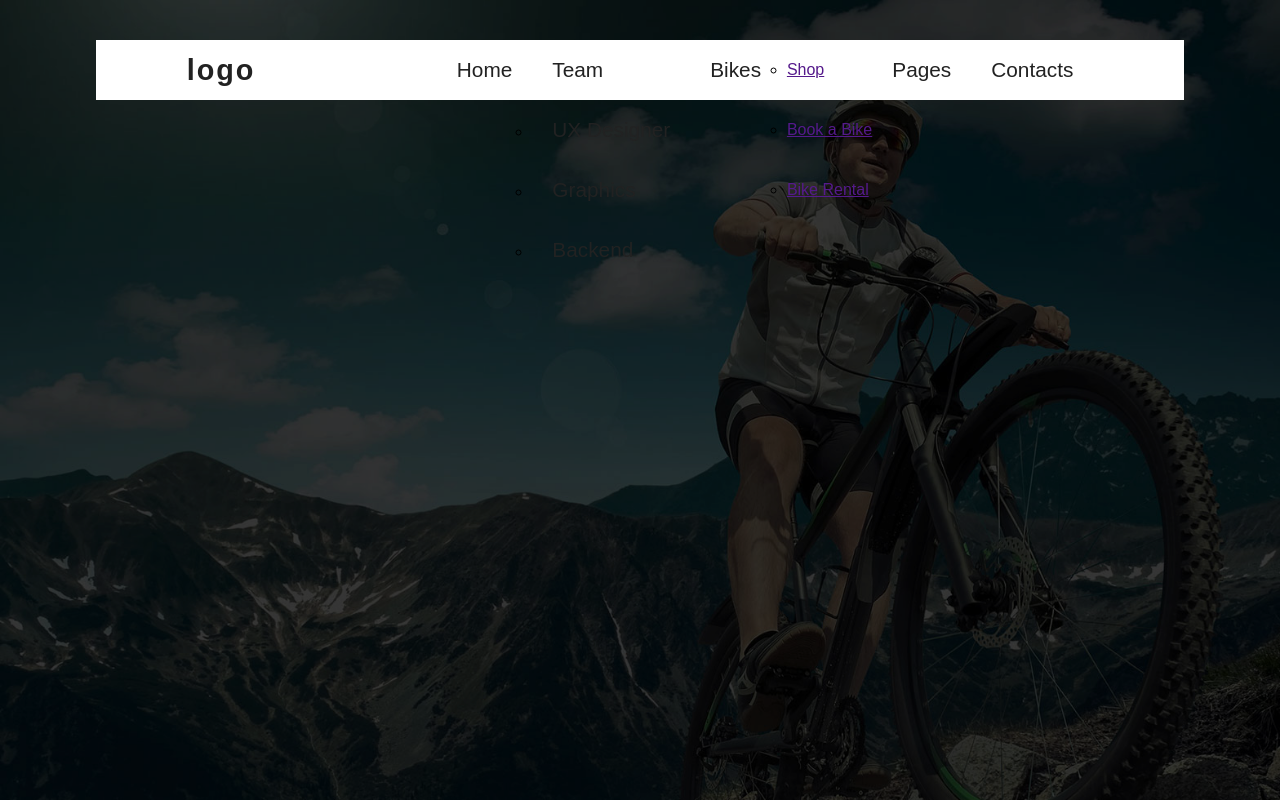
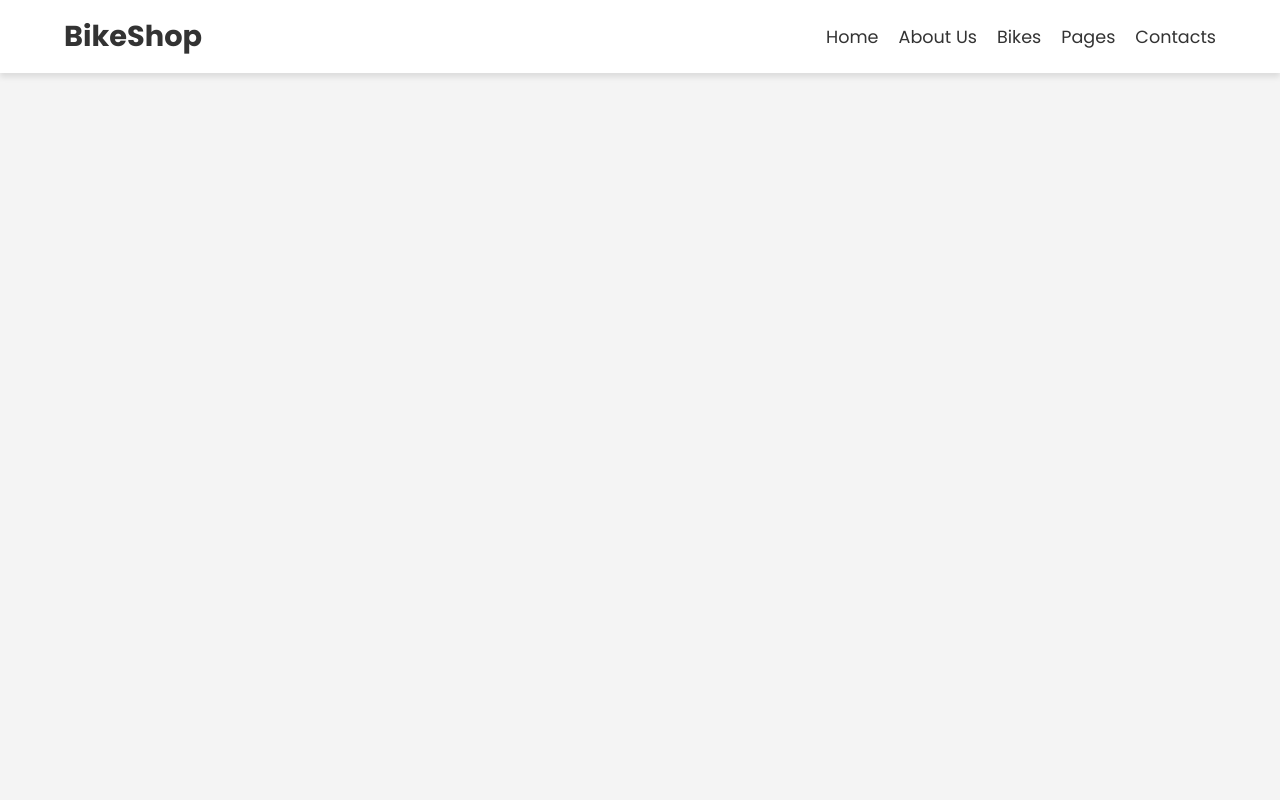
Before and after one commit to cazorladev/BicycleShop, a plain HTML site: page index.html in a window 1280 px wide. Drawn offline with Linux system fonts and the light colour scheme.

Commit message:
Navbar Avance 2

```diff
--- a/assets/css/styles.css
+++ b/assets/css/styles.css
@@ -2,70 +2,101 @@
   margin: 0;
   padding: 0;
   box-sizing: border-box;
-  font-family: Arial, sans-serif;
-}
-body{
-  display: flex;
-  justify-content: center;
+  font-family: 'Poppins', sans-serif;
 }
 
-section {
-  position: absolute;
-  width: 100%;
-  min-height: 100vh;
-  background: url(/assets/img/bg-slide1b.jpg) center no-repeat;
-  z-index: -1;
-  background-size: cover;
-  filter: brightness(50%);
+body {
+  background-color: #f4f4f4;
 }
 
-.navbar{
-  width: 85%;
-  position: relative;
-  background: #fff;
-  display: flex;
-  justify-content: space-around;
-  height: 60px;
-  line-height: 60px;
-  top: 40px;
+.navbar {
+  background-color: #fff;
+  box-shadow: 0 4px 6px rgba(0, 0, 0, 0.1);
+  padding: 15px 0;
+  position: fixed;
+  width: 100%;
+  top: 0;
+  left: 0;
+  z-index: 1000;
 }
 
-.logo{
-  font-size: 1.8em;
-  font-weight: 800;
-  text-decoration: none;
-  letter-spacing: 2px;
-  color: #222 ;
+.container {
+  width: 90%;
+  max-width: 1200px;
+  margin: 0 auto;
+  display: flex;
+  justify-content: space-between;
+  align-items: center;
 }
 
-.nav-menu{
-  display: flex;
-  position: relative;
-  list-style: none;
+.logo {
+  font-size: 1.8em;
+  font-weight: 700;
+  color: #333;
+  text-decoration: none;
 }
 
-.nav-menu .nav-item a{
-   height: 100%;
-   display: block;
-   color: #222;
-   padding: 0 20px;
-   text-decoration: none;
-   font-size: 1.3em;
-   font-weight: 500;
+.nav-menu {
+  list-style: none;
+  display: flex;
+  gap: 20px;
 }
 
-.nav-menu .nav-item:hover a{
-  color: #fff;
-  background: #03c04a;
-
+.nav-item a {
+  text-decoration: none;
+  color: #333;
+  font-size: 1.1em;
+  transition: color 0.3s ease;
 }
 
-.nav-menu .nav-item a i{
-  rotate: 0deg;
-  display: inline-block;
-  transition: 0.3s ease;
+.nav-item a:hover {
+  color: #03c04a;
 }
 
+.dropdown-menu {
+  display: none;
+  position: absolute;
+  background-color: #fff;
+  box-shadow: 0px 4px 6px rgba(0, 0, 0, 0.1);
+  list-style: none;
+  padding: 10px;
+}
+
+.dropdown:hover .dropdown-menu {
+  display: block;
+}
+
+.menu-toggle {
+  display: none;
+  font-size: 1.5em;
+  background: none;
+  border: none;
+  cursor: pointer;
+}
+
+@media (max-width: 768px) {
+  .nav-menu {
+    display: none;
+    flex-direction: column;
+    position: absolute;
+    top: 60px;
+    left: 0;
+    width: 100%;
+    background-color: #fff;
+    box-shadow: 0 4px 6px rgba(0, 0, 0, 0.1);
+  }
+
+  .nav-menu.show {
+    display: flex;
+  }
+
+  .menu-toggle {
+    display: block;
+  }
+}
+
+
+/*
 .poppins-regular {
   font-family: "Poppins", serif;
   font-weight: 400;
@@ -94,4 +125,4 @@ section {
   font-family: "Poppins", serif;
   font-weight: 800;
   font-style: normal;
-}
+} */
--- a/assets/js/main.js
+++ b/assets/js/main.js
@@ -0,0 +1,13 @@
+// document.addEventListener("DOMContentLoaded", () => {
+//   const menuToggle = document.querySelector(".menu-toggle");
+//   const navMenu = document.querySelector(".nav-menu");
+
+//   menuToggle.addEventListener("click", () => {
+//     navMenu.classList.toggle("active");
+//   });
+// });
+
+
+document.querySelector('.menu-toggle').addEventListener('click', () => {
+  document.querySelector('.nav-menu').classList.toggle('show');
+});
--- a/index.html
+++ b/index.html
@@ -17,34 +17,28 @@
       href="https://fonts.googleapis.com/css2?family=Poppins:wght@400;500;600;700;800&display=swap"
       rel="stylesheet"
     />
-    <!-- Preload images -->
   </head>
   <body>
-    <section></section>
-    <div class="navbar">
-      <a href="#" class="logo">logo</a>
-
-      <ul class="nav-menu">
-        <li class="nav-item"><a href="">Home</a></li>
-        <li class="nav-item"><a href="">Team <i class="uil uil-angle-down"></i></a>
-          <ul>
-            <li><a href="">UX Designer</a></li>
-            <li><a href="">Graphics</a></li>
-            <li><a href="">Backend</a></li>
-          </ul>
-        </li>
-        <li class="nav-item"><a href="">Bikes <i class="uil uil-angle-down"></i></a></li>
-        <ul>
-          <li><a href="">Shop</a></li>
-          <li><a href="">Book a Bike</a></li>
-          <li><a href="">Bike Rental</a></li>
+    <nav class="navbar">
+      <div class="container">
+        <a href="#" class="logo">BikeShop</a>
+        <button class="menu-toggle" aria-label="Toggle Menu">☰</button>
+        <ul class="nav-menu">
+          <li class="nav-item"><a href="#">Home</a></li>
+          <li class="nav-item dropdown"><a href="#">About Us</a></li>
+          <li class="nav-item dropdown">
+            <a href="#">Bikes</a>
+            <ul class="dropdown-menu">
+              <li><a href="#">Shop</a></li>
+              <li><a href="#">Book a Bike</a></li>
+              <li><a href="#">Bike Rental</a></li>
+            </ul>
+          </li>
+          <li class="nav-item"><a href="#">Pages</a></li>
+          <li class="nav-item"><a href="#">Contacts</a></li>
         </ul>
-        <li class="nav-item"><a href="">Pages</a></li>
-        <li class="nav-item"><a href="">Contacts</a></li>
-      </ul>
-    </div>
-
-    <!-- Custom JS link -->
-    <script src="./assets/js/main.js" defer></script>
+      </div>
+    </nav>
+    <script src="./assets/js/main.js"></script>
   </body>
 </html>
```
